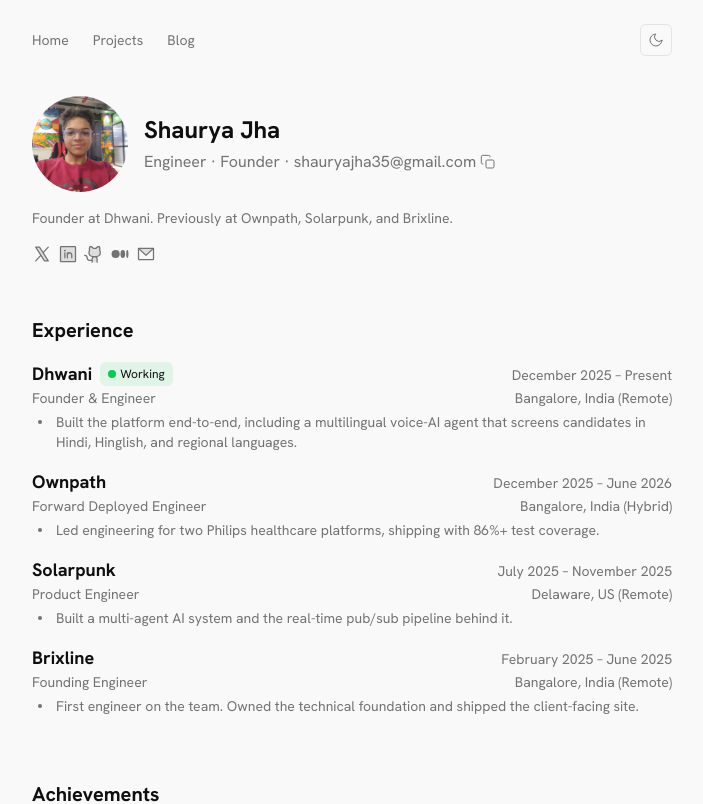
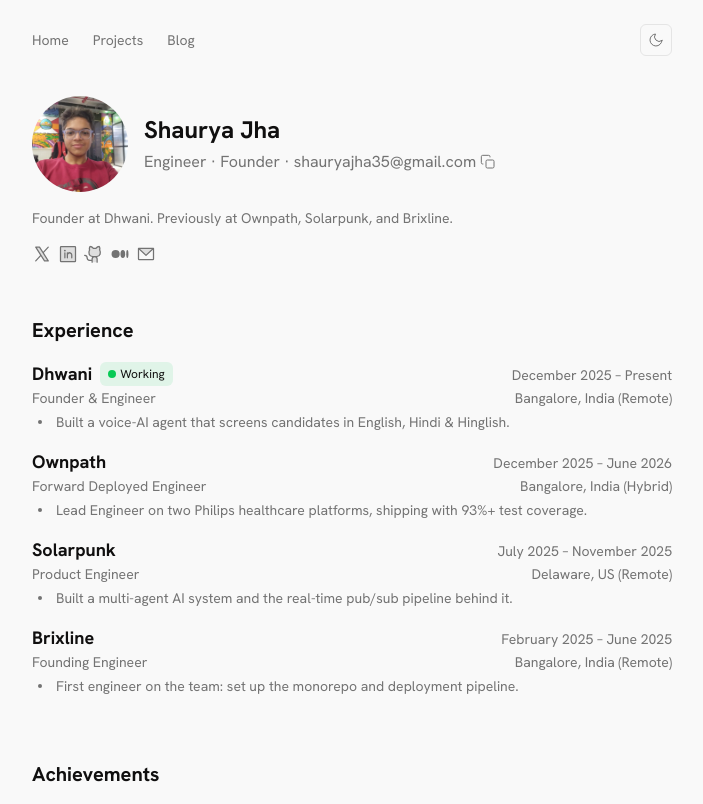
Before and after one commit to shaurya35/portfolio, a Next.js app in the folder apps/web/: page / in a window 1280 px wide. Shown: the top 804 px of the page, without its empty margins (288-991 px from the left). Built offline with nearby package versions, Linux system fonts and the light colour scheme.

Commit message:
content(web): improve experience highlights from LinkedIn detail
One line each: add English to Dhwani's language list, upgrade Ownpath
to Lead Engineer with the stronger 93% coverage stat, keep Solarpunk's
multi-agent/pub-sub line, and make Brixline concrete (monorepo +
deployment pipeline).

```diff
--- a/apps/web/content/experience.ts
+++ b/apps/web/content/experience.ts
@@ -6,7 +6,7 @@
     companyHref: "https://dhwanilabs.com",
     role: "Founder & Engineer",
     highlight:
-      "Built the platform end-to-end, including a multilingual voice-AI agent that screens candidates in Hindi, Hinglish, and regional languages.",
+      "Built a voice-AI agent that screens candidates in English, Hindi & Hinglish.",
     start: "2025-12",
     end: null,
     location: "Bangalore, India",
@@ -17,7 +17,7 @@
     companyHref: "https://ownpath.com",
     role: "Forward Deployed Engineer",
     highlight:
-      "Led engineering for two Philips healthcare platforms, shipping with 86%+ test coverage.",
+      "Lead Engineer on two Philips healthcare platforms, shipping with 93%+ test coverage.",
     start: "2025-12",
     end: "2026-06",
     location: "Bangalore, India",
@@ -27,7 +27,8 @@
     company: "Solarpunk",
     companyHref: "https://solarpunk.technology/",
     role: "Product Engineer",
-    highlight: "Built a multi-agent AI system and the real-time pub/sub pipeline behind it.",
+    highlight:
+      "Built a multi-agent AI system and the real-time pub/sub pipeline behind it.",
     start: "2025-07",
     end: "2025-11",
     location: "Delaware, US",
@@ -38,7 +39,7 @@
     companyHref: "https://brixline.com",
     role: "Founding Engineer",
     highlight:
-      "First engineer on the team. Owned the technical foundation and shipped the client-facing site.",
+      "First engineer on the team: set up the monorepo and deployment pipeline.",
     start: "2025-02",
     end: "2025-06",
     location: "Bangalore, India",
```
